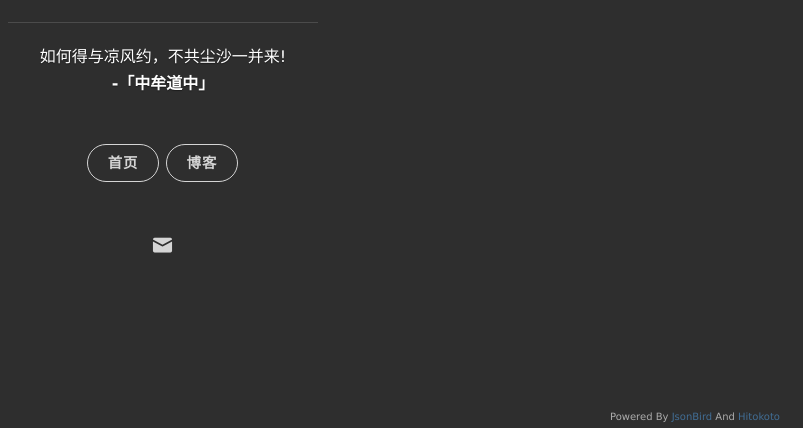
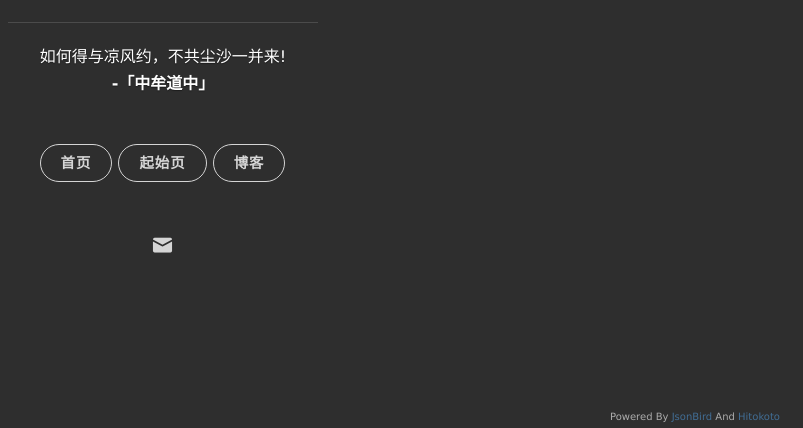
Before and after one commit to KurococLiu/KurococLiu.github.io, a plain HTML site: page index.html in a window 1280 px wide. Shown: the part 372-800 px from the top of the page, without its empty margins (477-1280 px from the left). Drawn offline with Linux system fonts and the light colour scheme; no server answers.

Commit message:
add start

```diff
--- a/index.html
+++ b/index.html
@@ -62,6 +62,9 @@
                                         <a href="/" class="blog-button">首页</a>
                                     </li>
                                     <li class="navigation__item">
+                                        <a href="https://start.lkurococ.top" class="blog-button" target="_blank">起始页</a>
+                                    </li>
+                                    <li class="navigation__item">
                                         <a href="https://blog.lkurococ.top" class="blog-button" target="_blank">博客</a>
                                     </li>
                                 </ul>
```
